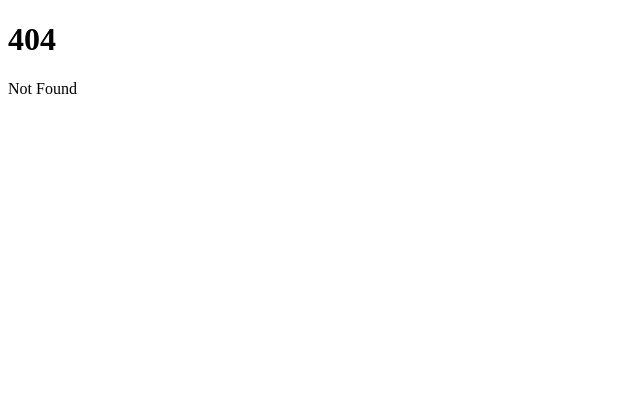
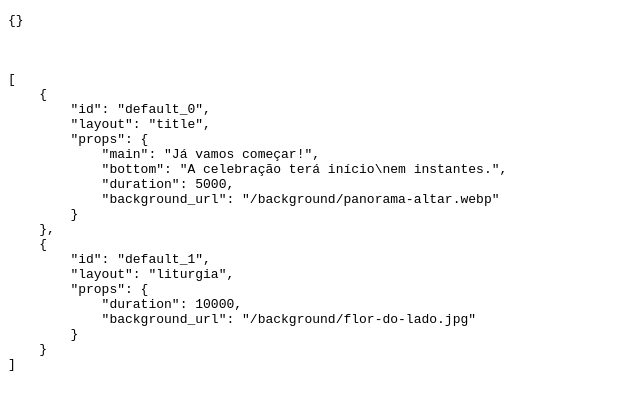
Before and after one commit to lucaspontoexe/ohlord31-theme, a SvelteKit app: page /idle-display in a window 1280 px wide. Before the commit this address had no page. Shown: the top 410 px of the page, without its empty margins (0-640 px from the left). Built offline with nearby package versions, Linux system fonts and the light colour scheme; no server answers.

Commit message:
tá criado um arquivo pra recomeçar a "idle-screen"

```diff
--- /dev/null
+++ b/src/routes/idle-display/+page.svelte
@@ -0,0 +1,16 @@
+<script lang="ts">
+	import type { PageData } from './$types';
+	import { websocketStore, fallback } from '$lib/websocketStore';
+
+	export let data: PageData;
+    const items = websocketStore('idle-screen-slides', fallback['idle-screen-slides']);
+
+</script>
+
+<main />
+
+<pre class="debug">{JSON.stringify(data)}</pre>
+
+<br />
+
+<pre class="debug">{JSON.stringify($items, null, 4)}</pre>
```
